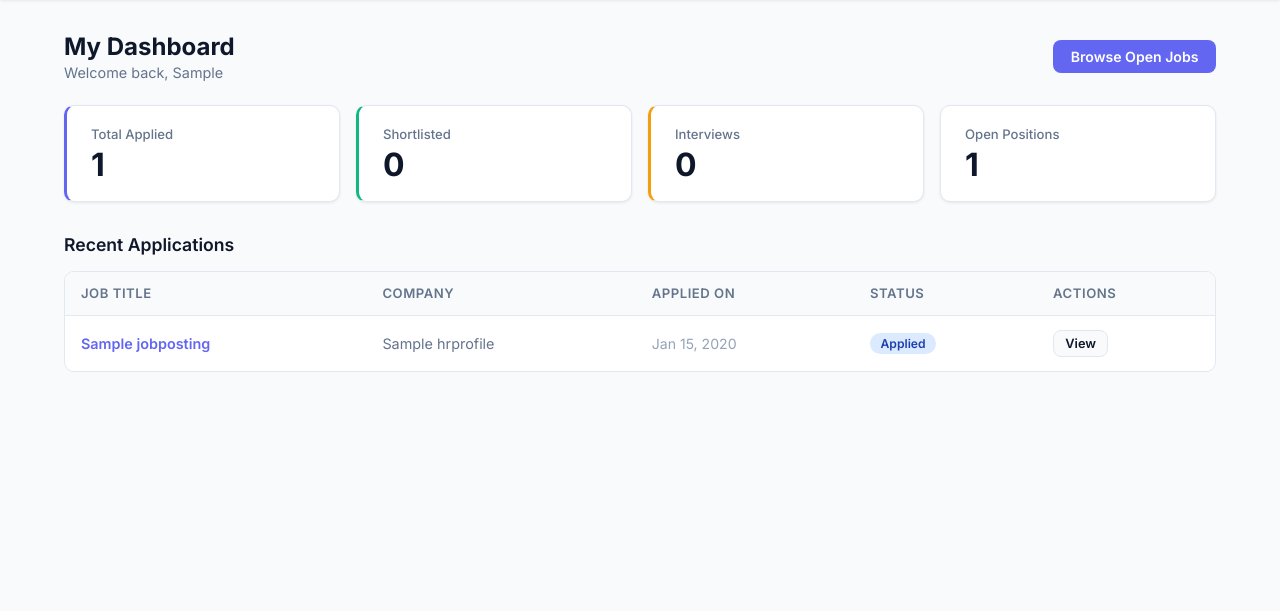
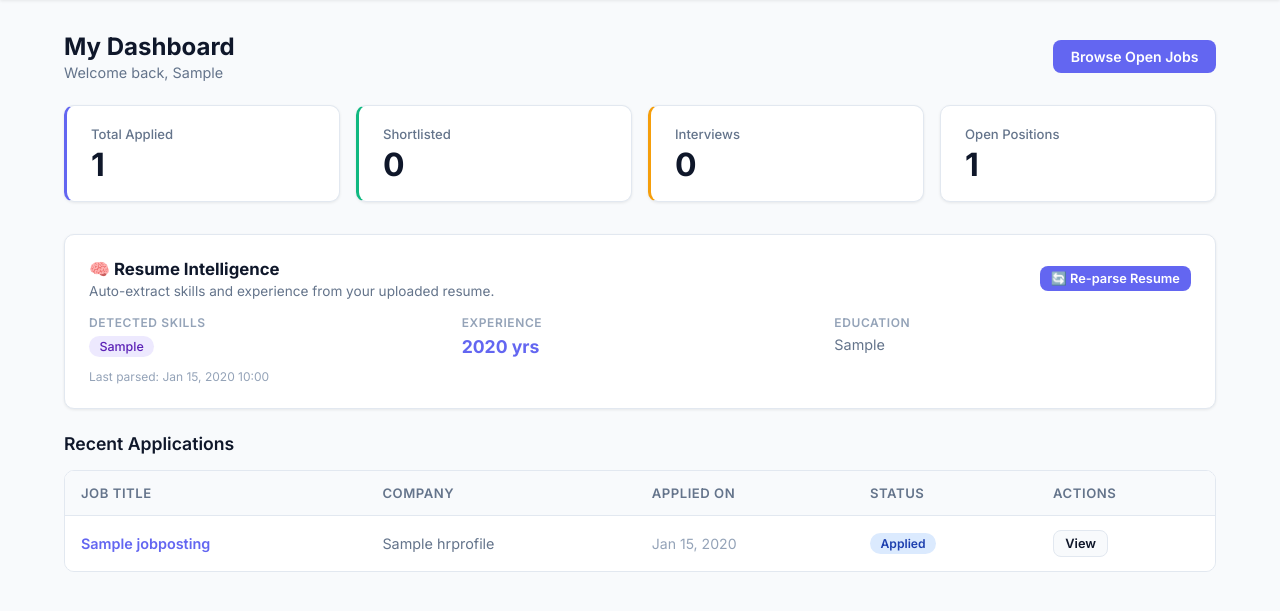
Before and after one commit to Pragyanshu2407/Recruiting, a Django app: page /candidate/dashboard/ in a window 1280 px wide. Shown: the part 65-676 px from the top of the page. Run offline with Django 5.2, Linux system fonts and the light colour scheme; a user stored in the database is signed in; tables that the repository leaves empty hold one stand-in row (values such as "Sample post").

Commit message:
Parsing done

```diff
--- a/recruitment/templates/recruitment/candidate_dashboard.html
+++ b/recruitment/templates/recruitment/candidate_dashboard.html
@@ -37,6 +37,79 @@
     <a href="{% url 'candidate_profile' %}" class="btn btn-primary btn-sm">Complete Profile</a>
 </div>
 {% endif %}
+
+<!-- Resume Intelligence Card (Phase 3) -->
+<div class="card" style="margin-bottom:1.5rem;">
+    <div
+        style="display:flex; align-items:center; justify-content:space-between; flex-wrap:wrap; gap:1rem; margin-bottom:1rem;">
+        <div>
+            <h2 style="font-size:1.05rem; font-weight:700; margin:0;">🧠 Resume Intelligence</h2>
+            <p style="font-size:0.85rem; color:var(--text-secondary); margin:0.25rem 0 0;">
+                Auto-extract skills and experience from your uploaded resume.
+            </p>
+        </div>
+        {% if profile.resume %}
+        <form method="post" action="{% url 'parse_resume' %}" style="margin:0;">
+            {% csrf_token %}
+            <button type="submit" class="btn btn-primary btn-sm">
+                {% if parse_result %}🔄 Re-parse Resume{% else %}✨ Parse Resume{% endif %}
+            </button>
+        </form>
+        {% else %}
+        <a href="{% url 'candidate_profile' %}" class="btn btn-secondary btn-sm">Upload Resume First</a>
+        {% endif %}
+    </div>
+
+    {% if parse_result %}
+    <div style="display:grid; grid-template-columns:repeat(auto-fit,minmax(200px,1fr)); gap:1rem;">
+        <div>
+            <p
+                style="font-size:0.75rem; font-weight:600; color:var(--text-muted); text-transform:uppercase; letter-spacing:.05em; margin-bottom:0.4rem;">
+                Detected Skills</p>
+            {% if parse_result.parsed_skills_list %}
+            <div class="skill-tags">
+                {% for skill in parse_result.parsed_skills_list %}
+                <span class="skill-tag">{{ skill }}</span>
+                {% endfor %}
+            </div>
+            {% else %}
+            <p style="color:var(--text-muted); font-size:0.88rem;">No skills detected — try a richer resume.</p>
+            {% endif %}
+        </div>
+        <div>
+            <p
+                style="font-size:0.75rem; font-weight:600; color:var(--text-muted); text-transform:uppercase; letter-spacing:.05em; margin-bottom:0.4rem;">
+                Experience</p>
+            <p style="font-size:1.1rem; font-weight:700; color:var(--primary);">
+                {% if parse_result.parsed_experience_years %}
+                {{ parse_result.parsed_experience_years }} yr{{ parse_result.parsed_experience_years|pluralize }}
+                {% else %}—{% endif %}
+            </p>
+        </div>
+        <div>
+            <p
+                style="font-size:0.75rem; font-weight:600; color:var(--text-muted); text-transform:uppercase; letter-spacing:.05em; margin-bottom:0.4rem;">
+                Education</p>
+            <p style="font-size:0.9rem; color:var(--text-secondary);">
+                {{ parse_result.parsed_education|default:"— not detected" }}
+            </p>
+        </div>
+    </div>
+    <p style="font-size:0.75rem; color:var(--text-muted); margin-top:0.75rem; margin-bottom:0;">
+        Last parsed: {{ parse_result.parsed_at|date:"M d, Y H:i" }}
+    </p>
+    {% else %}
+    <p style="color:var(--text-muted); font-size:0.9rem; margin:0;">
+        {% if profile.resume %}
+        Click <strong>Parse Resume</strong> to auto-extract your skills and experience.
+        {% else %}
+        Upload your resume in <a href="{% url 'candidate_profile' %}" style="color:var(--primary);">Edit Profile</a> to
+        unlock this feature.
+        {% endif %}
+    </p>
+    {% endif %}
+</div>
+
 
 <!-- Recent Applications -->
 <h2 style="font-size:1.1rem; font-weight:600; margin-bottom:1rem;">Recent Applications</h2>
--- a/recruitment/urls.py
+++ b/recruitment/urls.py
@@ -23,6 +23,7 @@ urlpatterns = [
     path('candidate/dashboard/', views.candidate_dashboard, name='candidate_dashboard'),
     path('candidate/profile/', views.candidate_profile_edit, name='candidate_profile'),
     path('candidate/applications/', views.my_applications, name='my_applications'),
+    path('candidate/parse-resume/', views.parse_resume_view, name='parse_resume'),
 
     # Public Job Board
     path('jobs/', views.job_list, name='job_list'),
--- a/recruitment/views.py
+++ b/recruitment/views.py
@@ -13,7 +13,12 @@ from .forms import (
     JobPostingForm, JobApplicationForm,
     ApplicationStatusForm, JobSearchForm,
 )
-from .models import CustomUser, HRProfile, CandidateProfile, JobPosting, JobApplication
+from .models import (
+    CustomUser, HRProfile, CandidateProfile, JobPosting, JobApplication,
+    ResumeParseResult, ApplicationMatchScore,
+)
+from .utils.resume_parser import parse_resume
+from .utils.match_scorer import compute_match_score, score_skills_overlap
 
 
 # ── Helpers / Mixins ─────────────────────────────────────────────────────────
@@ -171,7 +176,9 @@ def job_delete(request, pk):
 @hr_required
 def applicant_list(request, pk):
     job = get_object_or_404(JobPosting, pk=pk, posted_by=request.user)
-    applications = job.applications.select_related('candidate', 'candidate__candidate_profile').all()
+    applications = job.applications.select_related(
+        'candidate', 'candidate__candidate_profile'
+    ).prefetch_related('match_score').all()
     return render(request, 'recruitment/applicant_list.html', {'job': job, 'applications': applications})
 
 
@@ -215,7 +222,37 @@ def job_list(request):
                 if skill:
                     jobs = jobs.filter(required_skills__icontains=skill)
 
-    return render(request, 'recruitment/job_list.html', {'jobs': jobs, 'form': form})
+    # Phase 3: For logged-in candidates, compute a rough match % per job
+    match_scores = {}
+    if request.user.is_authenticated and request.user.is_candidate:
+        try:
+            from .utils.match_scorer import score_skills_overlap, score_text_similarity
+            candidate_skills = []
+            candidate_text = ""
+            try:
+                profile = request.user.candidate_profile
+                candidate_skills.extend(profile.skills_list())
+                candidate_text = profile.bio + " " + profile.skills + " " + profile.education
+            except Exception:
+                pass
+            try:
+                pr = request.user.candidate_profile.parse_result
+                candidate_skills.extend(pr.parsed_skills_list())
+                if pr.raw_text:
+                    candidate_text = pr.raw_text
+            except Exception:
+                pass
+
+            if candidate_skills or candidate_text.strip():
+                for job in jobs:
+                    skill_pct = score_skills_overlap(candidate_skills, job.required_skills_list())
+                    job_text = f"{job.title} {job.description} {job.required_skills}"
+                    text_pct = score_text_similarity(candidate_text, job_text)
+                    match_scores[job.pk] = min(100, max(0, round(skill_pct * 0.70 + text_pct * 0.30)))
+        except Exception:
+            pass
+
+    return render(request, 'recruitment/job_list.html', {'jobs': jobs, 'form': form, 'match_scores': match_scores})
 
 
 def job_detail(request, pk):
@@ -244,6 +281,52 @@ def job_apply(request, pk):
             application.job = job
             application.candidate = request.user
             application.save()
+
+            # ── Phase 3: compute & store match score on apply ────────────
+            try:
+                from .utils.match_scorer import score_text_similarity
+                required = job.required_skills_list()
+                candidate_skills = []
+                try:
+                    candidate_skills.extend(request.user.candidate_profile.skills_list())
+                except Exception:
+                    pass
+                try:
+                    candidate_skills.extend(
+                        request.user.candidate_profile.parse_result.parsed_skills_list()
+                    )
+                except Exception:
+                    pass
+
+                candidate_text = ""
+                try:
+                    candidate_text = request.user.candidate_profile.parse_result.raw_text or ""
+                except Exception:
+                    pass
+                if not candidate_text:
+                    try:
+                        p = request.user.candidate_profile
+                        candidate_text = " ".join(filter(None, [p.bio, p.skills, p.education]))
+                    except Exception:
+                        pass
+
+                job_text = f"{job.title} {job.description} {job.required_skills}"
+                skill_pct = score_skills_overlap(candidate_skills, required)
+                text_pct = score_text_similarity(candidate_text, job_text)
+                composite = min(100, max(0, round(skill_pct * 0.70 + text_pct * 0.30)))
+
+                ApplicationMatchScore.objects.update_or_create(
+                    application=application,
+                    defaults={
+                        'score': composite,
+                        'skill_overlap_pct': skill_pct,
+                        'text_similarity_pct': text_pct,
+                    }
+                )
+            except Exception:
+                pass  # Scoring is best-effort; never block an application
+            # ────────────────────────────────────────────────────────────
+
             messages.success(request, f"Applied to '{job.title}' successfully! Good luck!")
             return redirect('my_applications')
     else:
@@ -257,7 +340,7 @@ def job_apply(request, pk):
 def candidate_dashboard(request):
     applications = JobApplication.objects.filter(
         candidate=request.user
-    ).select_related('job', 'job__posted_by', 'job__posted_by__hr_profile')
+    ).select_related('job', 'job__posted_by', 'job__posted_by__hr_profile').prefetch_related('match_score')
 
     status_counts = {}
     for choice_val, _ in JobApplication.STATUS_CHOICES:
@@ -266,12 +349,16 @@ def candidate_dashboard(request):
     profile, _ = CandidateProfile.objects.get_or_create(user=request.user)
     profile_complete = bool(profile.skills and profile.education)
 
+    # Phase 3: resume parse result (None if not yet parsed)
+    parse_result = getattr(profile, 'parse_result', None)
+
     context = {
         'applications': applications,
         'status_counts': status_counts,
         'profile': profile,
         'profile_complete': profile_complete,
         'open_jobs_count': JobPosting.objects.filter(status=JobPosting.STATUS_OPEN).count(),
+        'parse_result': parse_result,
     }
     return render(request, 'recruitment/candidate_dashboard.html', context)
 
@@ -294,5 +381,60 @@ def candidate_profile_edit(request):
 def my_applications(request):
     applications = JobApplication.objects.filter(
         candidate=request.user
-    ).select_related('job', 'job__posted_by', 'job__posted_by__hr_profile')
+    ).select_related('job', 'job__posted_by', 'job__posted_by__hr_profile').prefetch_related('match_score')
     return render(request, 'recruitment/my_applications.html', {'applications': applications})
+
+
+# ── Phase 3: Resume Parsing ───────────────────────────────────────────────────
+
+@candidate_required
+def parse_resume_view(request):
+    """POST-only view that triggers resume parsing for the logged-in candidate."""
+    if request.method != 'POST':
+        return redirect('candidate_dashboard')
+
+    profile, _ = CandidateProfile.objects.get_or_create(user=request.user)
+
+    if not profile.resume:
+        messages.warning(request, "Please upload your resume first via Edit Profile.")
+        return redirect('candidate_profile')
+
+    try:
+        result = parse_resume(profile.resume.path)
+
+        skills_str = ', '.join(result['skills'])
+        ResumeParseResult.objects.update_or_create(
+            candidate=profile,
+            defaults={
+                'raw_text': result['raw_text'],
+                'parsed_skills': skills_str,
+                'parsed_experience_years': result['experience_years'],
+                'parsed_education': result['education'],
+            }
+        )
+
+        # Merge parsed skills back into the profile's manual skills field (union)
+        existing = set(s.strip().lower() for s in profile.skills.split(',') if s.strip())
+        new_skills = [s for s in result['skills'] if s.lower() not in existing]
+        if new_skills:
+            merged = profile.skills + (', ' if profile.skills else '') + ', '.join(new_skills)
+            profile.skills = merged
+
+        # Backfill experience_years and education if not already set
+        if result['experience_years'] and not profile.experience_years:
+            profile.experience_years = result['experience_years']
+        if result['education'] and not profile.education:
+            profile.education = result['education']
+
+        profile.save()
+
+        skill_count = len(result['skills'])
+        messages.success(
+            request,
+            f"Resume parsed successfully! Found {skill_count} skill{'s' if skill_count != 1 else ''}, "
+            f"{result['experience_years'] or 0} years of experience."
+        )
+    except Exception as e:
+        messages.error(request, f"Could not parse resume: {e}")
+
+    return redirect('candidate_dashboard')
```
Also changed, not shown: recruitment/admin.py (+14 -0 lines), recruitment/templates/recruitment/applicant_list.html (+21 -0 lines), recruitment/templates/recruitment/job_list.html (+21 -1 lines), recruitment/migrations/0003_applicationmatchscore_resumeparseresult.py (added).
